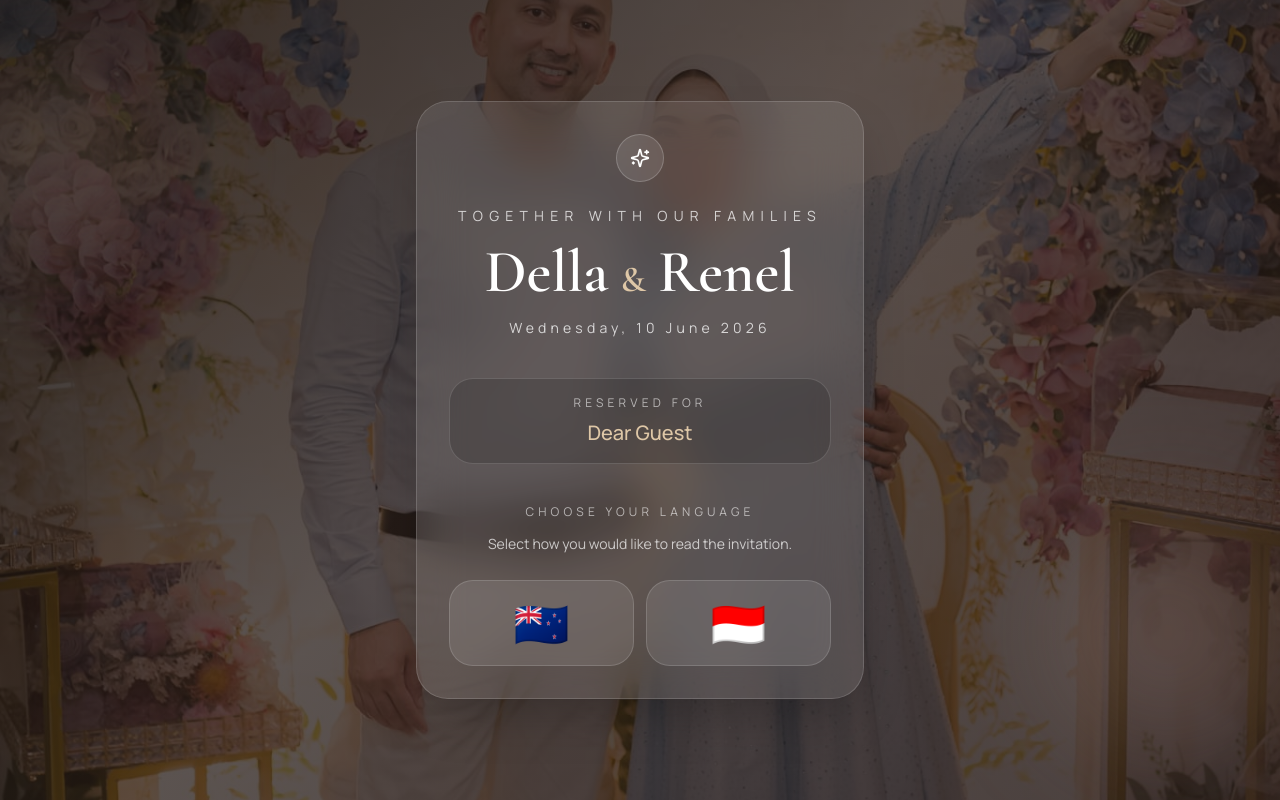
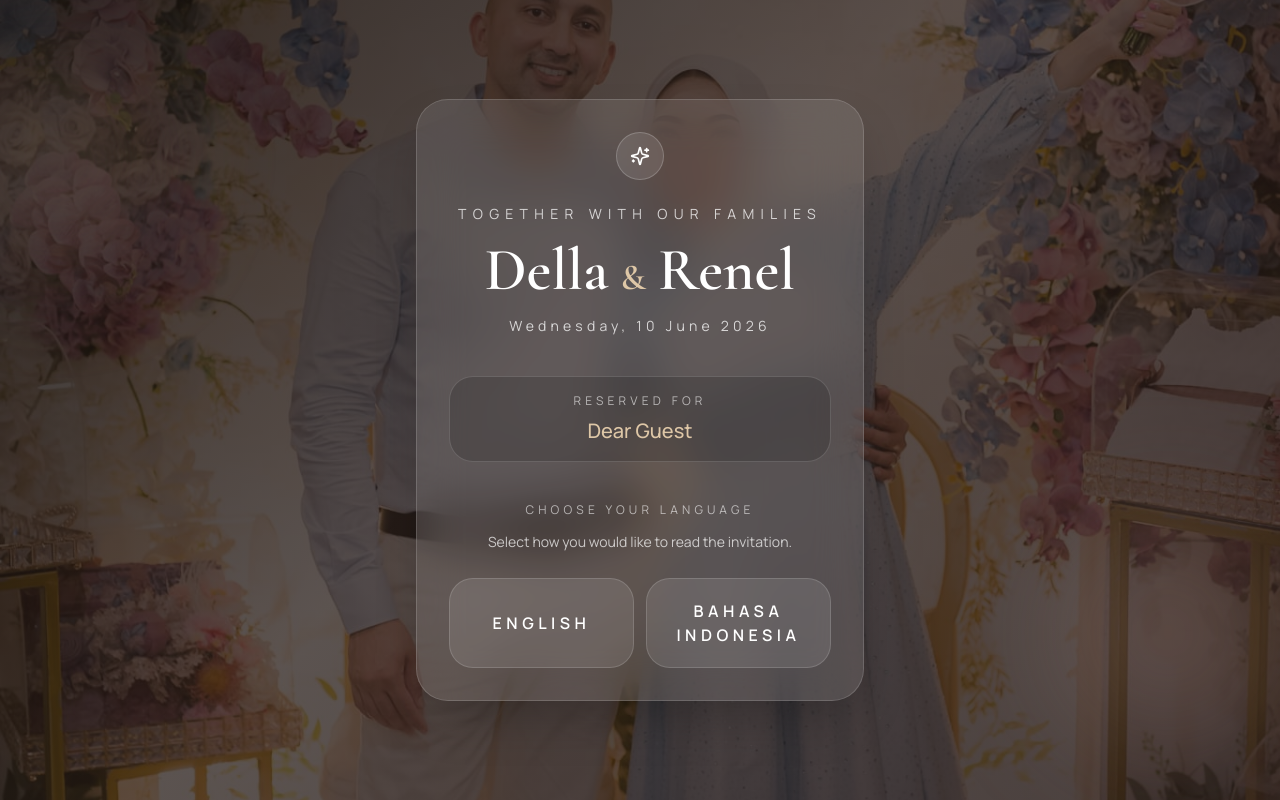
Before and after one commit to renelwllms/wedinvite2, a Next.js app: page /invite in a window 1280 px wide. Shown: the top 800 px of the page. Built offline with nearby package versions, Linux system fonts and the light colour scheme; no server answers.

Commit message:
Update language selection copy

```diff
--- a/components/invitation/InvitationExperience.tsx
+++ b/components/invitation/InvitationExperience.tsx
@@ -37,6 +37,19 @@ export function InvitationExperience({ dataByLocale, guestName }: InvitationExpe
     return () => {
       document.body.dataset.scrollLocked = "false";
     };
+  }, [invitationOpened]);
+
+  useEffect(() => {
+    if (invitationOpened) {
+      return;
+    }
+
+    const browserLocales = navigator.languages ?? [navigator.language];
+    const prefersIndonesian = browserLocales.some((entry) => entry?.toLowerCase().startsWith("id"));
+
+    if (prefersIndonesian) {
+      setLocale("id");
+    }
   }, [invitationOpened]);
 
   async function prepareMusicStartOffset() {
--- a/components/invitation/OpeningScreen.tsx
+++ b/components/invitation/OpeningScreen.tsx
@@ -15,15 +15,12 @@ type OpeningScreenProps = {
 
 const languageCards: Array<{
   locale: InvitationLocale;
-  flag: string;
 }> = [
   {
-    locale: "en",
-    flag: "🇳🇿"
+    locale: "en"
   },
   {
-    locale: "id",
-    flag: "🇮🇩"
+    locale: "id"
   }
 ];
 
@@ -94,7 +91,9 @@ export function OpeningScreen({ guestName, data, isOpen, onSelectLanguage }: Ope
                   className="rounded-[1.5rem] border border-white/15 bg-white/10 px-4 py-4 text-center text-white transition hover:border-champagne/70 hover:bg-white/14 focus:outline-none focus:ring-2 focus:ring-white/70 sm:py-5"
                   aria-label={card.locale === "en" ? openingCopy.englishButton : openingCopy.bahasaButton}
                 >
-                  <p className="text-4xl leading-none sm:text-[2.8rem]">{card.flag}</p>
+                  <p className="text-sm font-semibold uppercase tracking-[0.28em] sm:text-base">
+                    {card.locale === "en" ? openingCopy.englishLabel : openingCopy.bahasaLabel}
+                  </p>
                 </button>
               ))}
             </div>
--- a/data/invitation.ts
+++ b/data/invitation.ts
@@ -253,7 +253,7 @@ export const invitationDataByLocale: Record<InvitationLocale, InvitationData> =
         chooseLanguage: "Choose your language",
         chooseLanguageDescription: "Select how you would like to read the invitation.",
         englishLabel: "English",
-        bahasaLabel: "Bahasa",
+        bahasaLabel: "Bahasa Indonesia",
         englishButton: "Open in English",
         bahasaButton: "Buka dalam Bahasa"
       },
@@ -504,7 +504,7 @@ export const invitationDataByLocale: Record<InvitationLocale, InvitationData> =
         chooseLanguage: "Pilih bahasa",
         chooseLanguageDescription: "Silakan pilih bahasa yang ingin digunakan untuk membaca undangan ini.",
         englishLabel: "English",
-        bahasaLabel: "Bahasa",
+        bahasaLabel: "Bahasa Indonesia",
         englishButton: "Open in English",
         bahasaButton: "Buka dalam Bahasa"
       },
```
